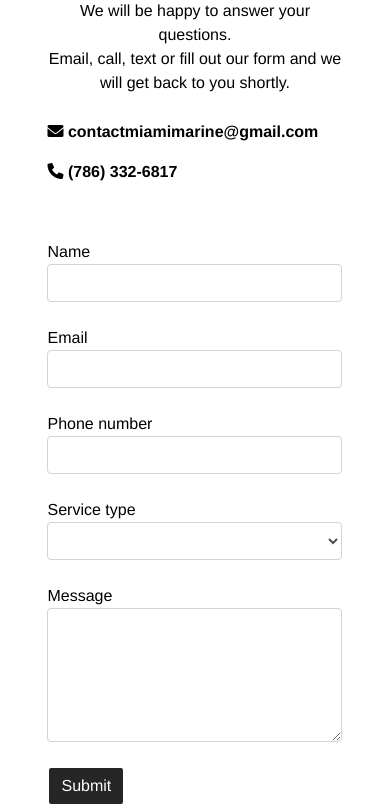
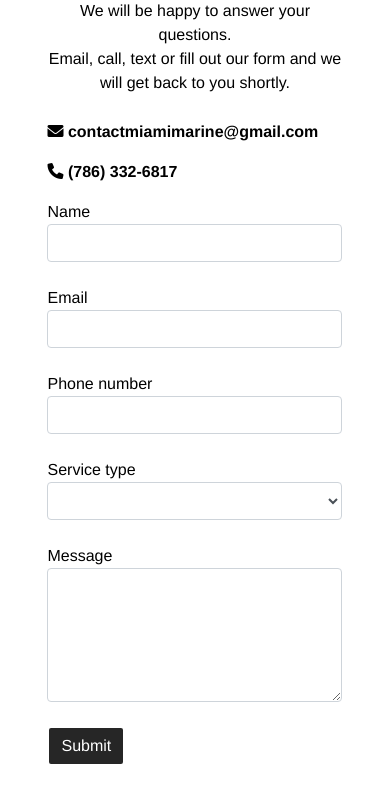
Before and after one commit to tiffanymcbrayer/miami_marine_mgmt, a Flask app: page /contact in a window 390 px wide. Shown: the part 463-1268 px from the top of the page. Run offline with Flask 2, Linux system fonts and the light colour scheme; some libraries are stand-ins or nearby versions.

Commit message:
Fixed the mobile version when it displays the phone number

```diff
--- a/templates/contact.html
+++ b/templates/contact.html
@@ -67,10 +67,9 @@
                                 <div class="col-md-5">
                                     <div id="contact-info">
                                         <p><b><i class="fas fa-envelope"></i> contactmiamimarine@gmail.com</b></p>
-                                        <p><b class = "phone-number"><i class="fas fa-phone"></i> (786) 332-6817</b></p>
-                                        <p><a href="tel:(786) 332-6817" class="iphone-phone-number"> (786) 332-6817</a></p>
-
-
+                                        <p><b class = "phone-number"><i class="fas fa-phone"></i>
+                                            <a href="tel:(786) 332-6817" style="color: #000000;" class="iphone-phone-number"> (786) 332-6817</a>
+                                        </b></p>
                                     </div>
                                 </div>
                                 <div class="col-md-1"></div>
```
